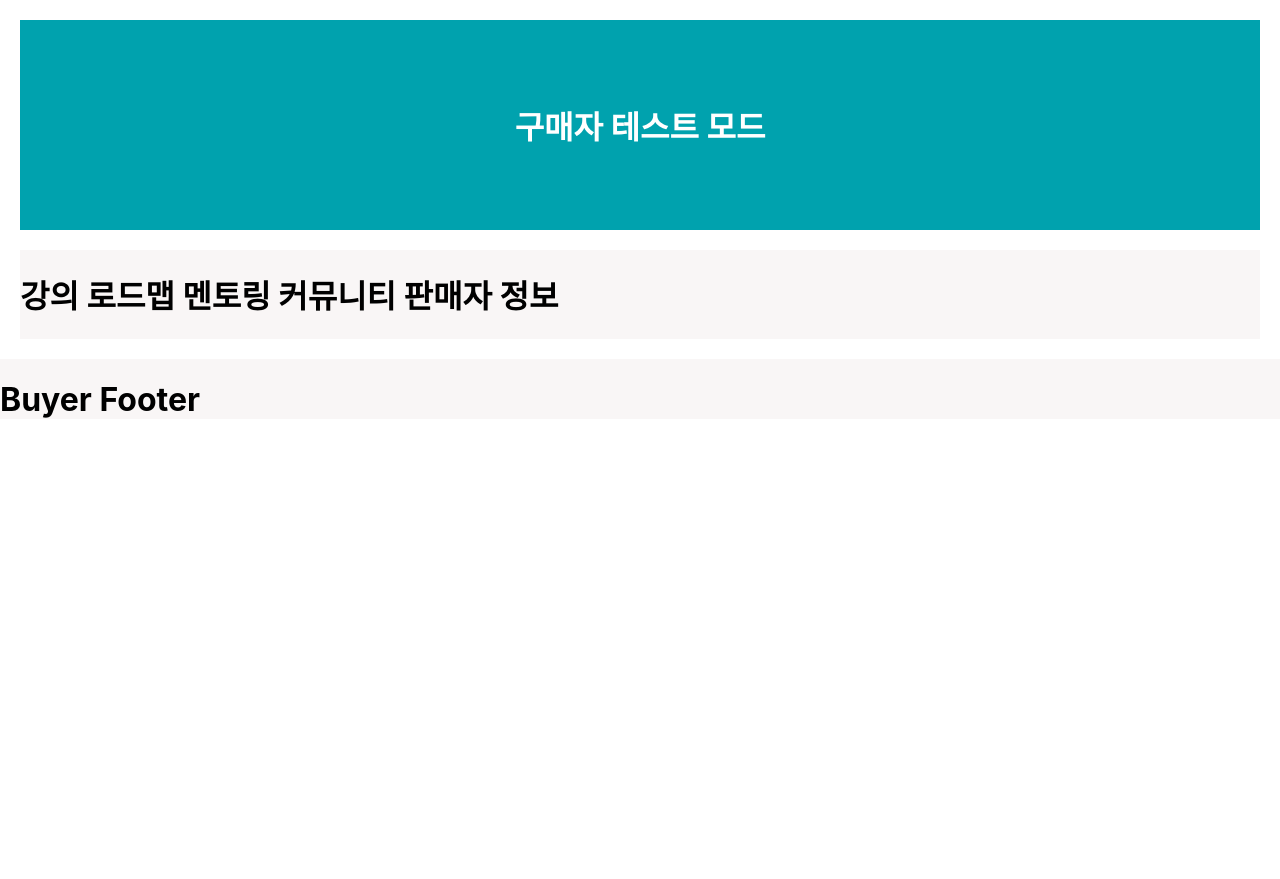
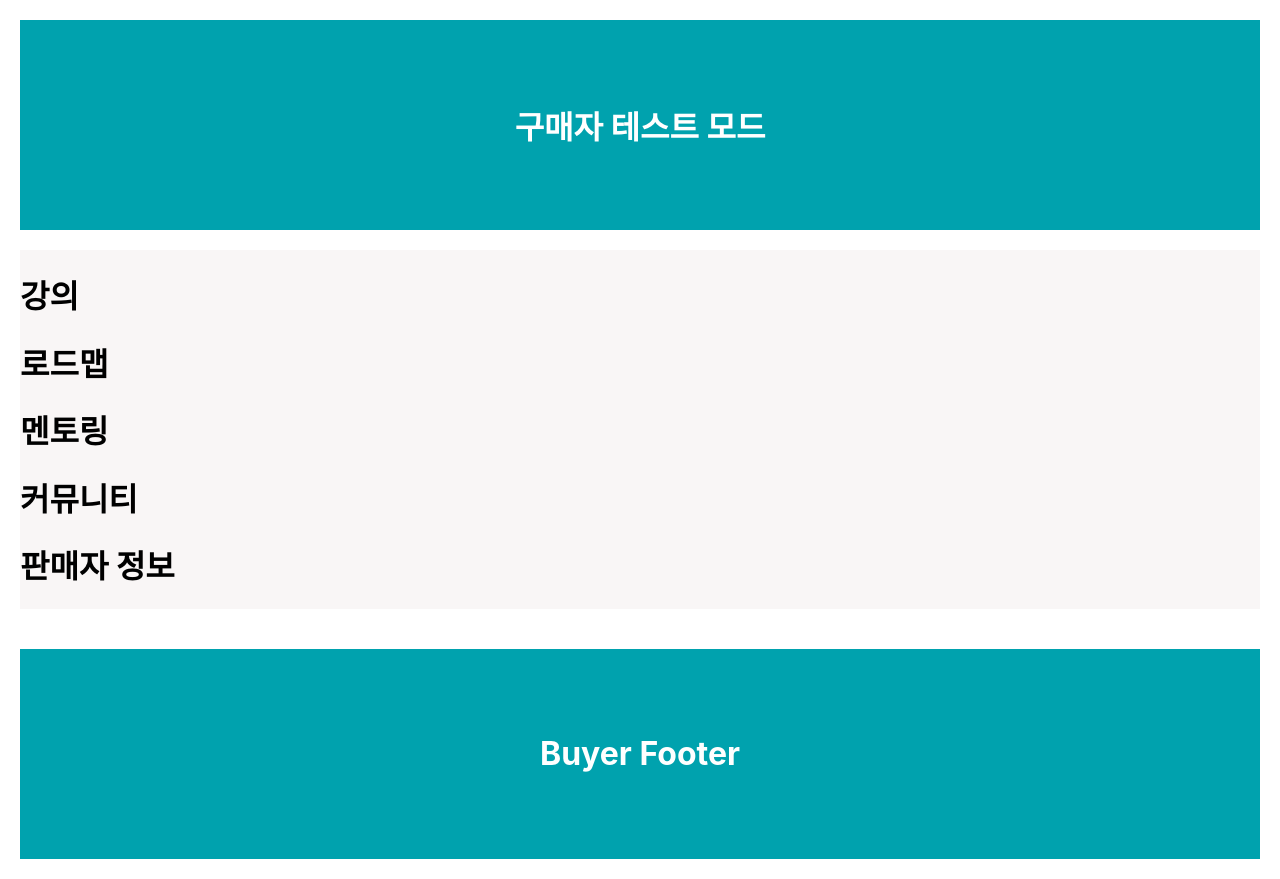
Before and after one commit to onlyoon/TUK-Final-Project, a React (Create React App) app: page /buyer in a window 1280 px wide. Before the commit the page ends 800 px from the top, so only its background shows below. Built offline with nearby package versions, Linux system fonts and the light colour scheme.

Commit message:
Category

```diff
--- /dev/null
+++ b/src/components/Buyer/BuyerComponents/BuyerCategory.js
@@ -0,0 +1,13 @@
+const BuyerCategory = () => {
+  return (
+    <div>
+      <h1>강의</h1>
+      <h1>로드맵</h1>
+      <h1>멘토링</h1>
+      <h1>커뮤니티</h1>
+      <h1>판매자 정보</h1>
+    </div>
+  );
+};
+
+export default BuyerCategory;
--- a/src/components/Buyer/BuyerContainer.js
+++ b/src/components/Buyer/BuyerContainer.js
@@ -1,10 +1,10 @@
 import classes from './BuyerContainer.module.css';
+import BuyerCategory from './BuyerComponents/BuyerCategory';
 
 const BuyerContainer = () => {
   return (
     <div className={classes.b_contents}>
-      <h1>강의 로드맵 멘토링 커뮤니티 판매자 정보</h1>
-
+      <BuyerCategory/>
     </div>
   );
 };
--- a/src/components/Buyer/BuyerFooter.module.css
+++ b/src/components/Buyer/BuyerFooter.module.css
@@ -1,3 +1,10 @@
 .b_footer {
-
+  border: 20px solid #FFFFFF;
+  width: auto;
+  height: 210px;
+  background-color: #00A2AE;
+  color: white;
+  display: flex;
+  justify-content : center;
+  align-items: center;
 }
```
Also changed, not shown: src/components/Buyer/BuyerComponents/BuyerCategory.module.css (added).
